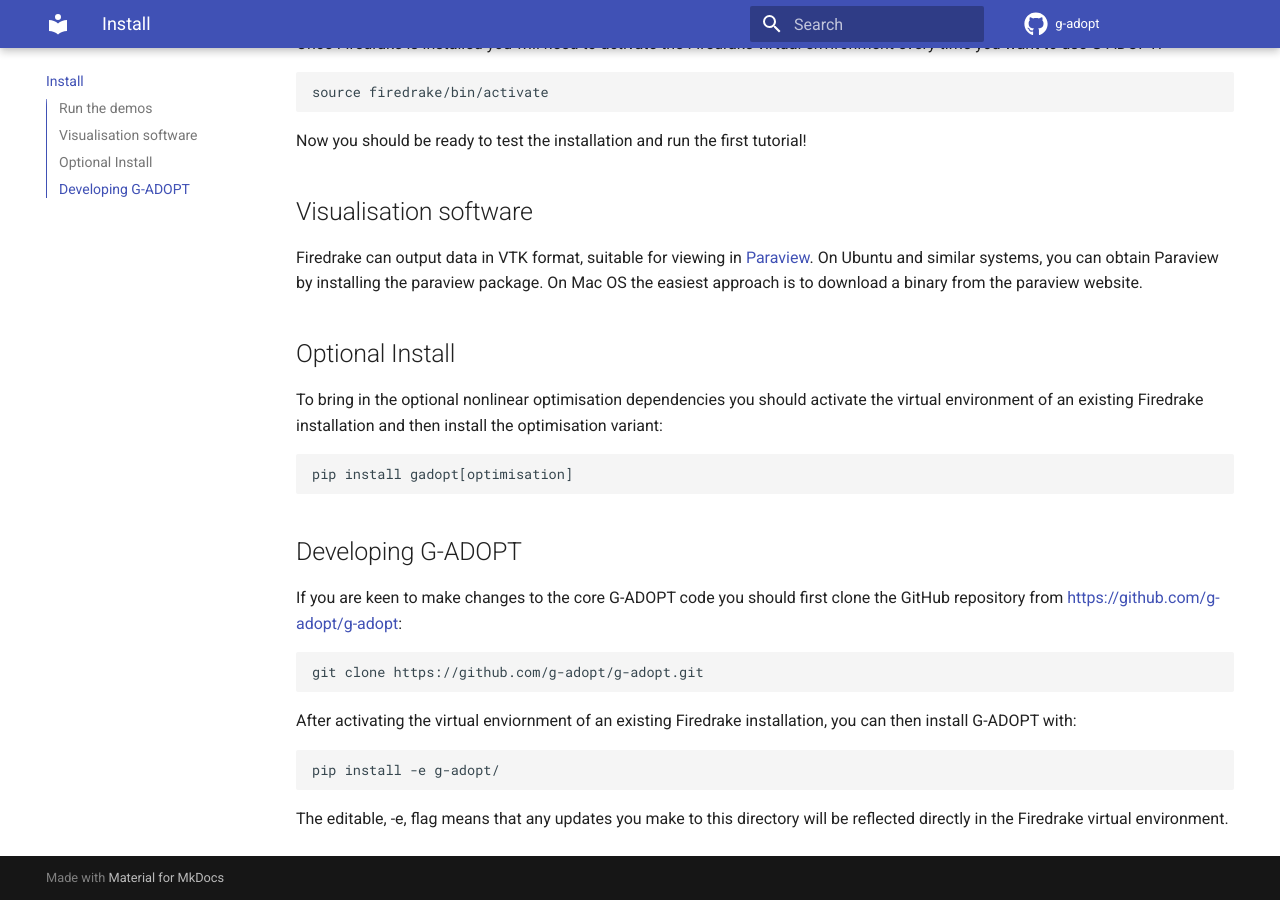
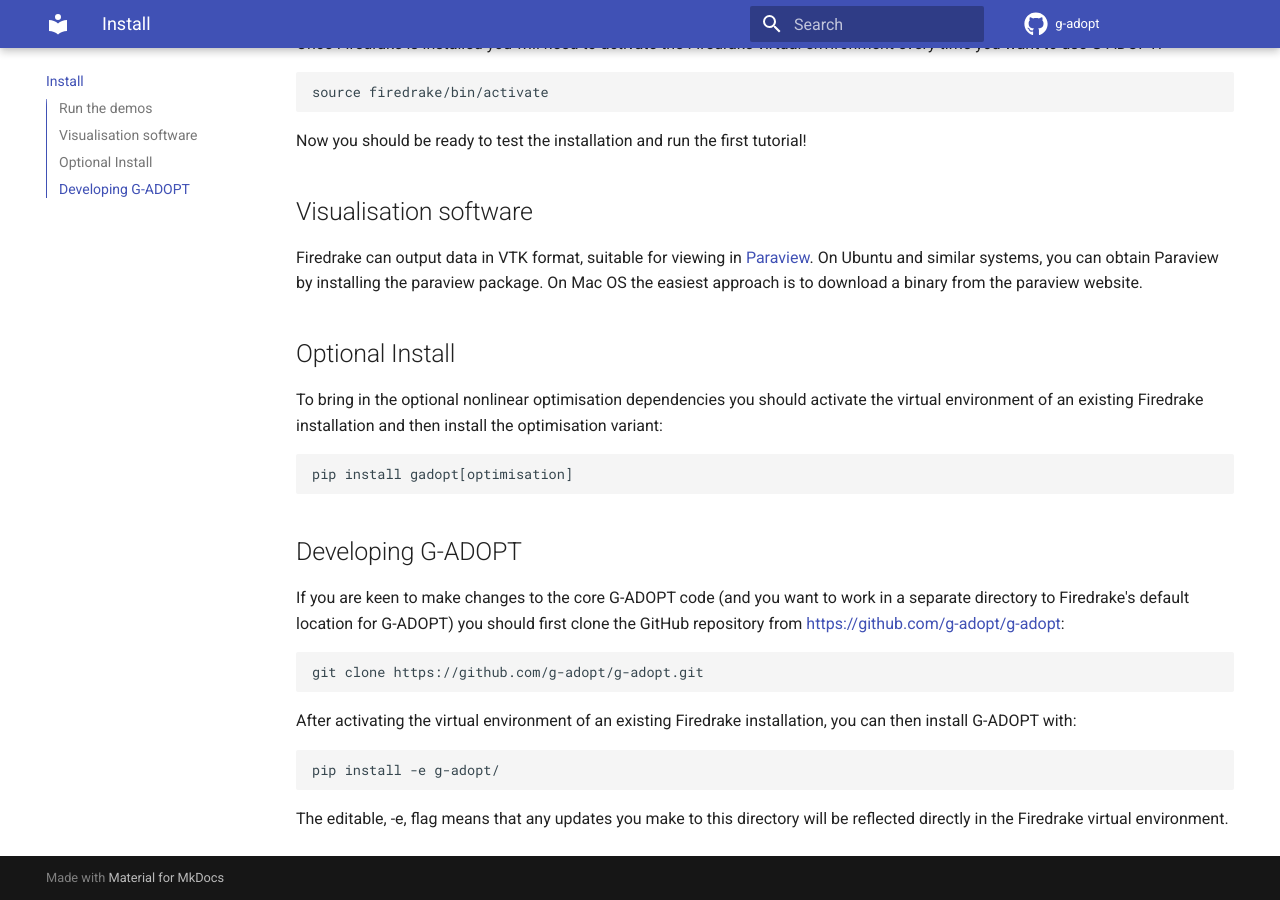
Before and after one commit to g-adopt/g-adopt.github.io, an MkDocs documentation site: the page built from docs/install.md, in a window 1280 px wide and 900 px high, scrolled down 523 px. Built offline with MkDocs 1.6.1 and Material for MkDocs 9.7.7, drawn with Linux system fonts in a browser that asks for light colours; comment, search, counter and statistics services are not loaded.

Commit message:
more text about developing option and fixed a typo

```diff
--- a/docs/install.md
+++ b/docs/install.md
@@ -36,12 +36,12 @@ and then install the optimisation variant:
     pip install gadopt[optimisation]
 
 ## Developing G-ADOPT
-If you are keen to make changes to the core G-ADOPT code you should first clone the GitHub repository from
+If you are keen to make changes to the core G-ADOPT code (and you want to work in a separate directory to Firedrake's default location for G-ADOPT) you should first clone the GitHub repository from
 [https://github.com/g-adopt/g-adopt](https://github.com/g-adopt/g-adopt):
 
     git clone https://github.com/g-adopt/g-adopt.git
 
-After activating the virtual enviornment of an existing Firedrake installation, you can then install G-ADOPT with:
+After activating the virtual environment of an existing Firedrake installation, you can then install G-ADOPT with:
 
     pip install -e g-adopt/
 
```
